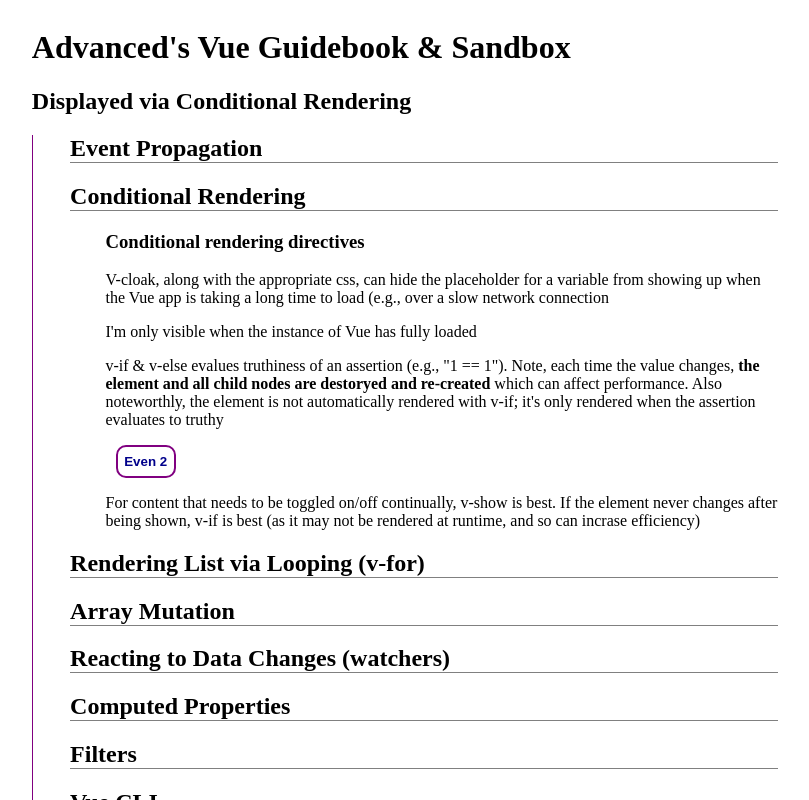
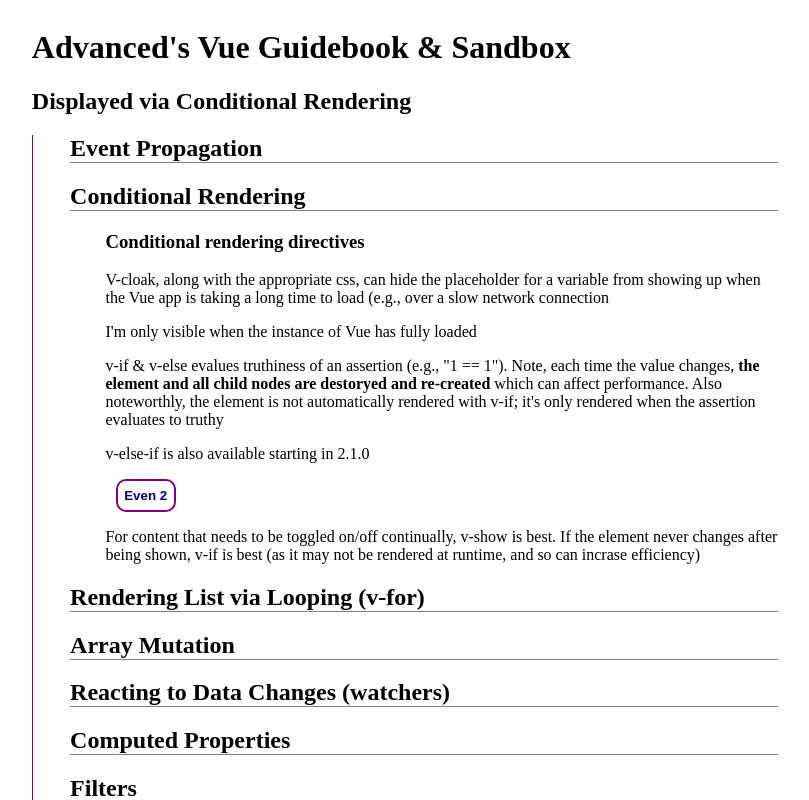
Before and after one commit to adamsimonini/cis-vue-docs, a Vue app: page / in a window 1280 px wide. Both pictures are taken after a click on the element "Conditional Rendering". Shown: the top 800 px of the page, without its empty margins (235-1044 px from the left). Built offline with nearby package versions, Linux system fonts and the light colour scheme.

Commit message:
Update ConditionalRendering.vue

```diff
--- a/src/components/ConditionalRendering.vue
+++ b/src/components/ConditionalRendering.vue
@@ -6,6 +6,7 @@
         <p v-cloak>I'm only visible when the instance of Vue has fully loaded</p>
         <p>v-if & v-else evalues truthiness of an assertion (e.g., "1 == 1"). Note, each time the value changes, <b>the element and all child nodes are destoryed and re-created</b>
             which can affect performance. Also noteworthly, the element is not automatically rendered with v-if; it's only rendered when the assertion evaluates to truthy</p>
+        <p>v-else-if is also available starting in 2.1.0</p>
         <button
             class="toggle-button"
             @click="toggleValue"
@@ -20,6 +21,7 @@
         </button>
         <span v-show="(toggler % 2 == 1)">Using v-show, I only show when the toggler is set to 'odd'</span>
         <p>For content that needs to be toggled on/off continually, v-show is best. If the element never changes after being shown, v-if is best (as it may not be rendered at runtime, and so can incrase efficiency)</p>
+
     </div>
 </template>
 
```
